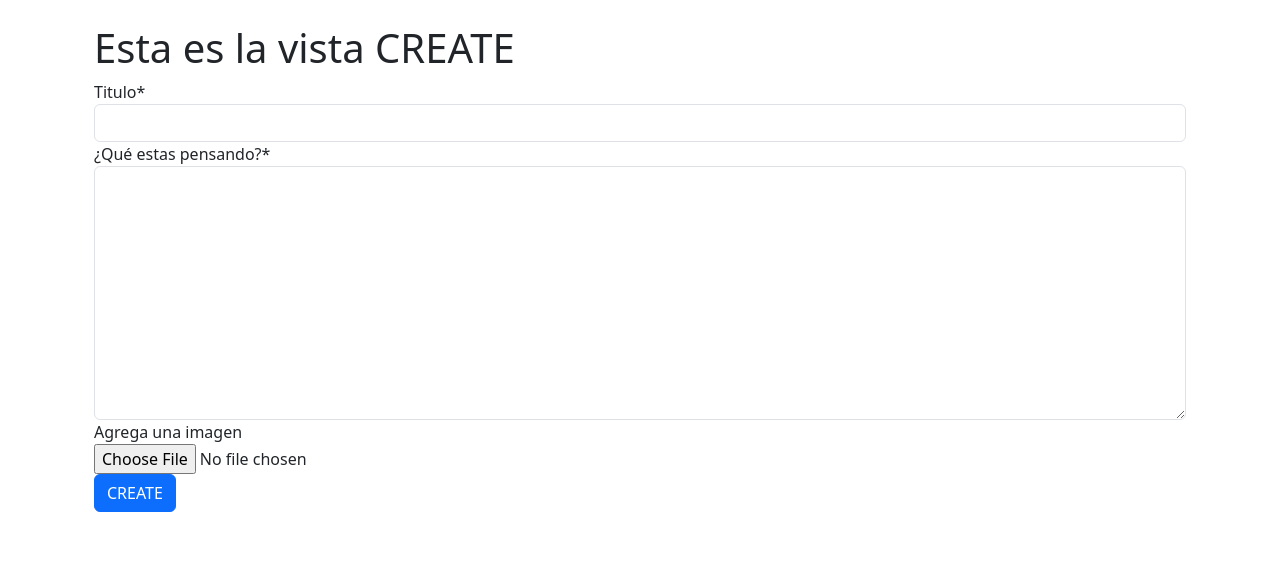
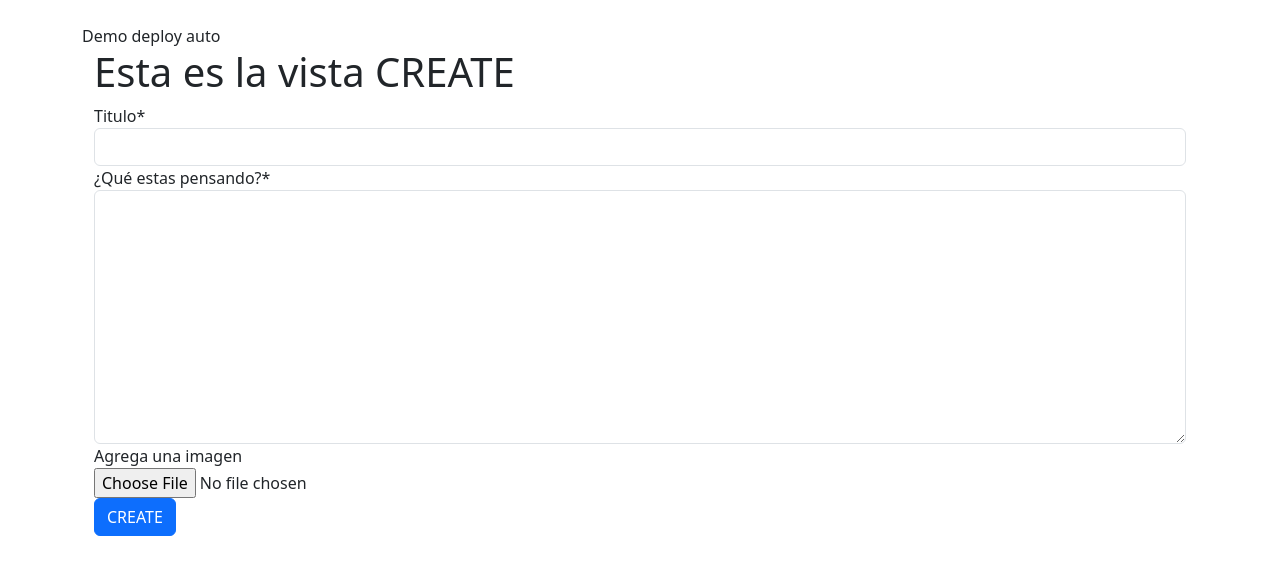
Before and after one commit to rogelio1502/ProyectoBlogPortafolio, a Django app: page /create/ in a window 1280 px wide. Shown: the part 82-657 px from the top of the page. Run offline with Django 3.2, Linux system fonts and the light colour scheme; the visitor is signed in with stand-in values (Sample User, id 1); some libraries are stand-ins or nearby versions.

Commit message:
probando deploy automatico de heroku

```diff
--- a/templates/base.html
+++ b/templates/base.html
@@ -103,7 +103,7 @@
 </nav>
 
 <main class="container" >
-
+  Demo deploy auto
 {% block content %}
 
 {% endblock content %}
```
